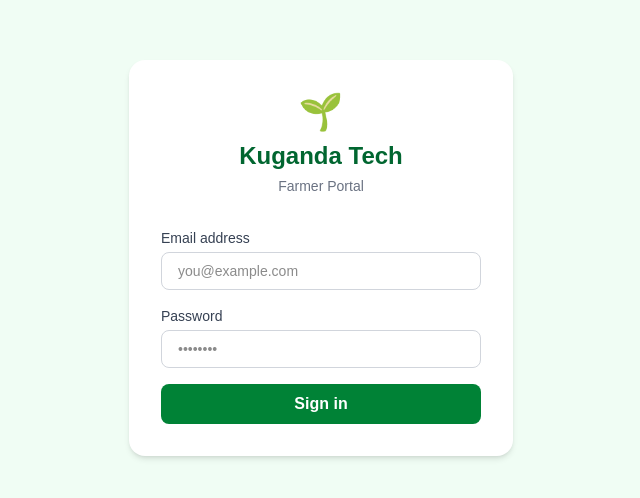
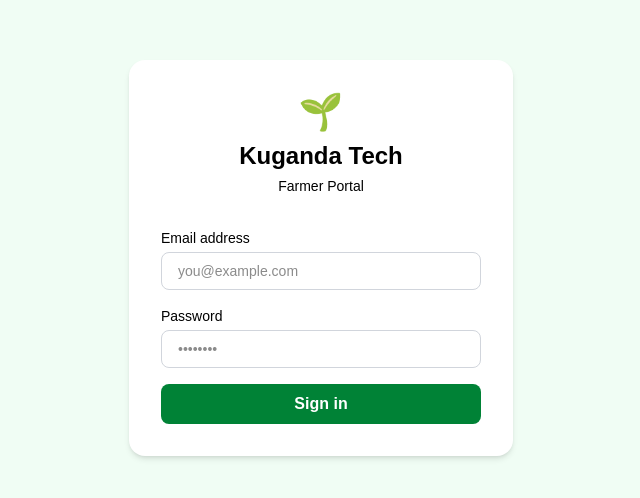
Before and after one commit to Starphire88/kuganda-farmer-portal, a Next.js app: page /login in a window 1280 px wide. Shown: the part 142-640 px from the top of the page, without its empty margins (319-959 px from the left). Built offline with nearby package versions, Linux system fonts and the light colour scheme; no server answers.

Commit message:
style: change login page text colours to black

```diff
--- a/src/app/login/page.tsx
+++ b/src/app/login/page.tsx
@@ -30,16 +30,16 @@ export default function LoginPage() {
       <div className="bg-white rounded-2xl shadow-md w-full max-w-sm p-8">
         <div className="text-center mb-8">
           <div className="text-4xl mb-2">🌱</div>
-          <h1 className="text-2xl font-bold text-green-800">Kuganda Tech</h1>
-          <p className="text-sm text-gray-500 mt-1">Farmer Portal</p>
+          <h1 className="text-2xl font-bold text-black">Kuganda Tech</h1>
+          <p className="text-sm text-black mt-1">Farmer Portal</p>
         </div>
         <form onSubmit={handleLogin} className="space-y-4">
           <div>
-            <label htmlFor="email" className="block text-sm font-medium text-gray-700 mb-1">Email address</label>
+            <label htmlFor="email" className="block text-sm font-medium text-black mb-1">Email address</label>
             <input id="email" type="email" required value={email} onChange={(e) => setEmail(e.target.value)} className="w-full border border-gray-300 rounded-lg px-4 py-2 text-sm focus:outline-none focus:ring-2 focus:ring-green-500" placeholder="you@example.com" />
           </div>
           <div>
-            <label htmlFor="password" className="block text-sm font-medium text-gray-700 mb-1">Password</label>
+            <label htmlFor="password" className="block text-sm font-medium text-black mb-1">Password</label>
             <input id="password" type="password" required value={password} onChange={(e) => setPassword(e.target.value)} className="w-full border border-gray-300 rounded-lg px-4 py-2 text-sm focus:outline-none focus:ring-2 focus:ring-green-500" placeholder="••••••••" />
           </div>
           {error && <p className="text-red-500 text-sm">{error}</p>}
```
